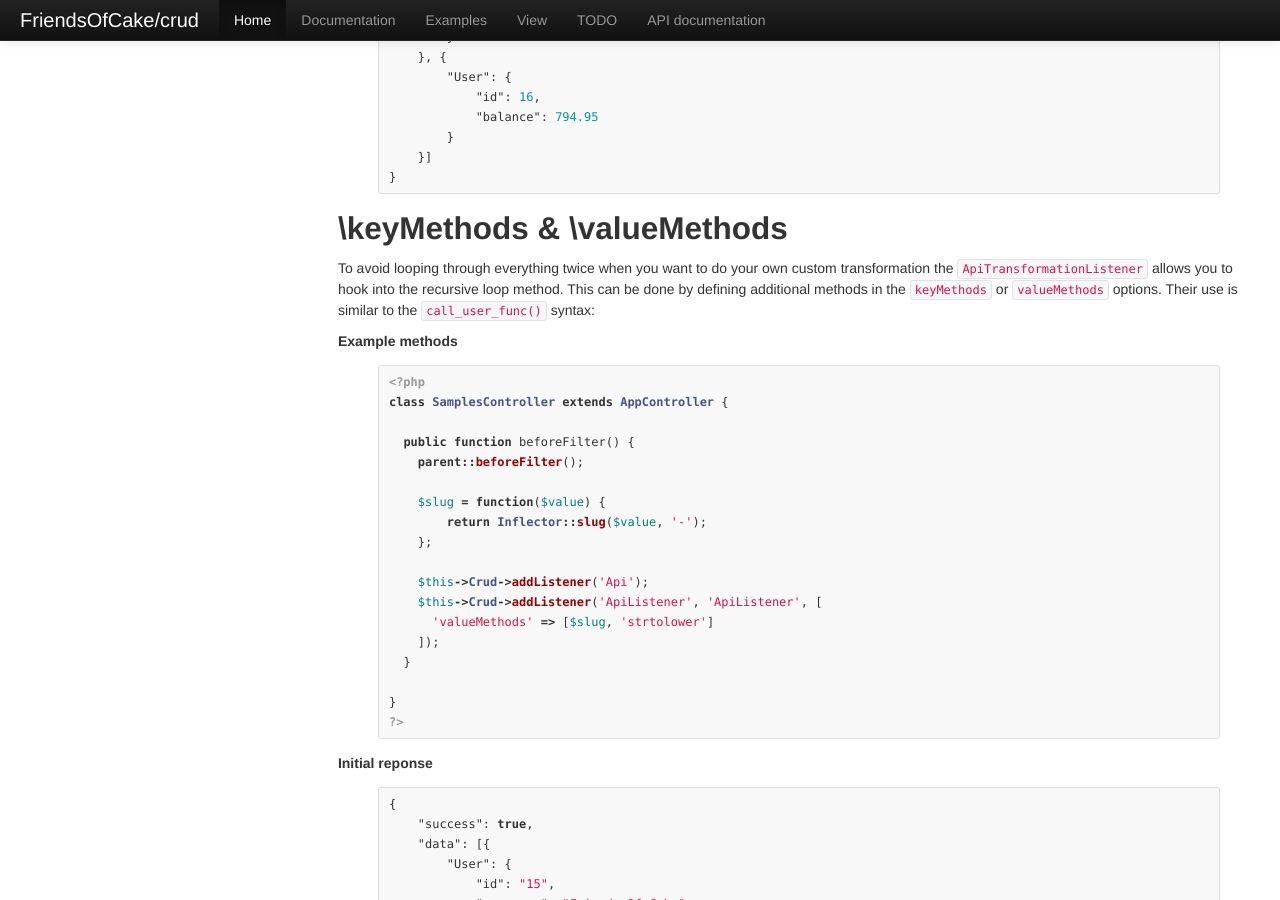
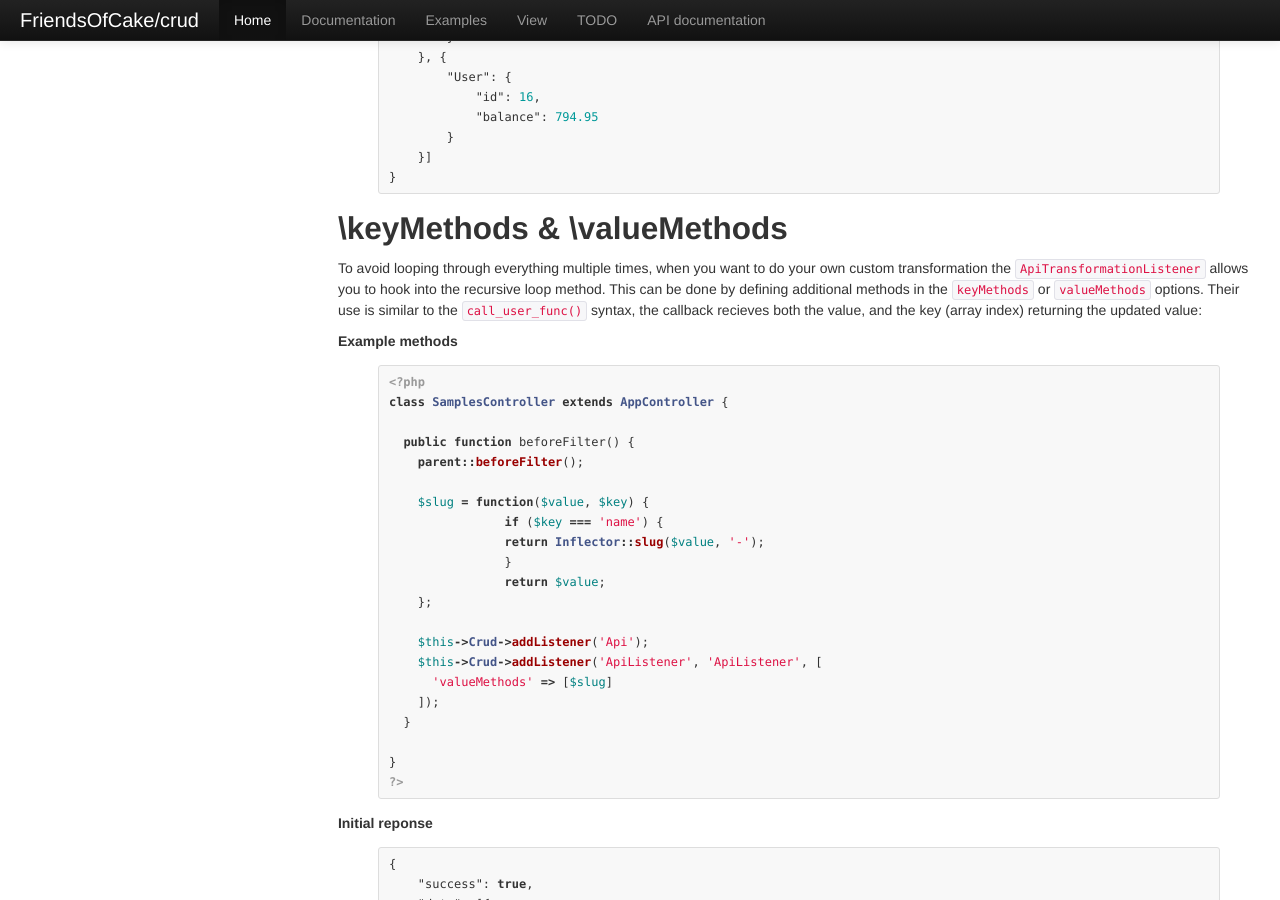
Before and after one commit to FriendsOfCake/crud, a Jekyll site: the page built from docs/listeners/api-transformation.md, in a window 1280 px wide and 900 px high, scrolled down 7011 px. Built offline with Jekyll 4.4.1, drawn with Linux system fonts in a browser that asks for light colours; nearby versions of some CDN libraries; comment, search, counter and statistics services are not loaded.

Commit message:
update examples for modified code

```diff
--- a/docs/listeners/api-transformation.md
+++ b/docs/listeners/api-transformation.md
@@ -372,7 +372,7 @@
 
 ## \keyMethods & \valueMethods
 
-To avoid looping through everything twice when you want to do your own custom transformation the `ApiTransformationListener` allows you to hook into the recursive loop method. This can be done by defining additional methods in the `keyMethods` or `valueMethods` options. Their use is similar to the `call_user_func()` syntax:
+To avoid looping through everything multiple times, when you want to do your own custom transformation the `ApiTransformationListener` allows you to hook into the recursive loop method. This can be done by defining additional methods in the `keyMethods` or `valueMethods` options. Their use is similar to the `call_user_func()` syntax, the callback recieves both the value, and the key (array index) returning the updated value:
 
 __Example methods__
 
@@ -383,13 +383,16 @@
   public function beforeFilter() {
     parent::beforeFilter();
 
-    $slug = function($value) {
-        return Inflector::slug($value, '-');
+    $slug = function($value, $key) {
+		if ($key === 'name') {
+        	return Inflector::slug($value, '-');
+		}
+		return $value;
     };
 
     $this->Crud->addListener('Api');
     $this->Crud->addListener('ApiListener', 'ApiListener', [
-      'valueMethods' => [$slug, 'strtolower']
+      'valueMethods' => [$slug]
     ]);
   }
 
```
